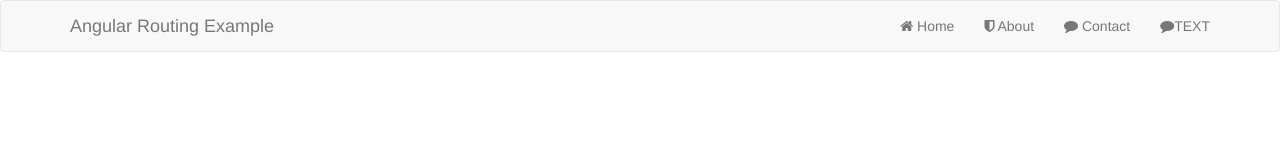
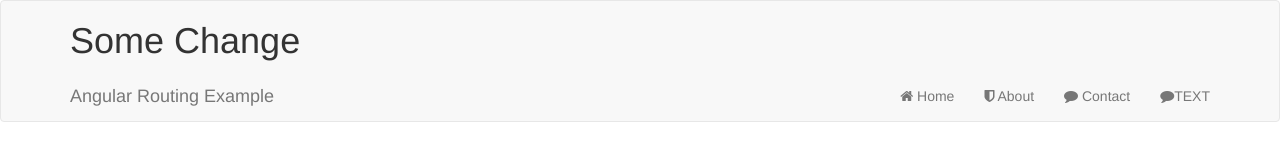
Before and after one commit to NVS16/AngularRouting, a website: page public/index.html in a window 1280 px wide. Drawn offline with nearby package versions, Linux system fonts and the light colour scheme; some packages are replaced by stand-ins of ours.

Commit message:
initial commit

```diff
--- a/public/index.html
+++ b/public/index.html
@@ -24,6 +24,7 @@
     <header>
         <nav class="navbar navbar-default">
         <div class="container">
+            <h1>Some Change</h1>
             <div class="navbar-header">
                 <a class="navbar-brand" href="/">Angular Routing Example</a>
             </div>
```
